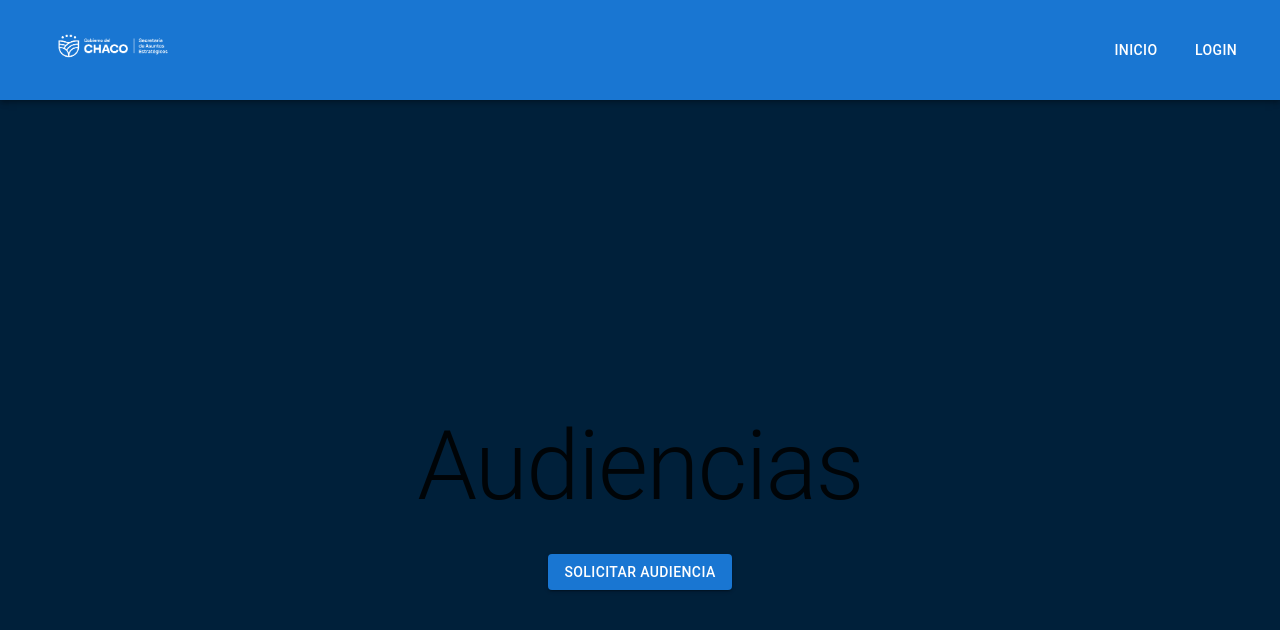
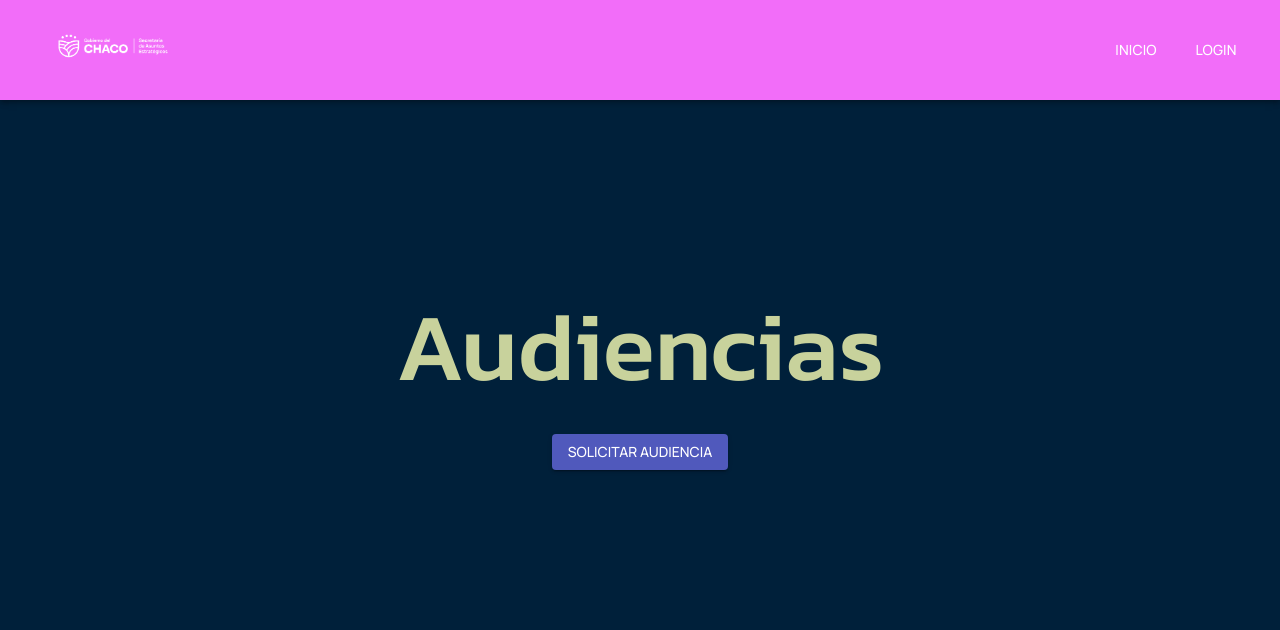
Before and after one commit to sanchezchandialf/AudienciaS, a React (Vite) app: page / in a window 1280 px wide. Shown: the top 630 px of the page. Built offline with nearby package versions, Linux system fonts and the light colour scheme.

Commit message:
solucionado fuentes

```diff
--- a/index.html
+++ b/index.html
@@ -4,11 +4,19 @@
     <meta charset="UTF-8" />
     <link rel="icon" type="image/svg+xml" href="/vite.svg" />
 
-    <link rel="preconnect" href="https://fonts.googleapis.com">
-    <link rel="preconnect" href="https://fonts.gstatic.com" crossorigin>
-    <link href="https://fonts.googleapis.com/css2?family=Kanit:ital,wght@0,100;0,200;0,300;0,400;0,500;0,600;0,700;0,800;0,900;1,100;1,200;1,300;1,400;1,500;1,600;1,700;1,800;1,900&family=Manrope:wght@200..800&display=swap" rel="stylesheet">
     <meta name="viewport" content="width=device-width, initial-scale=1.0" />
-
+    <link rel="preconnect" href="https://fonts.googleapis.com" />
+    <link rel="preconnect" href="https://fonts.gstatic.com" crossorigin />
+    <link
+      href="https://fonts.googleapis.com/css2?family=Kanit:ital,wght@0,100;0,200;0,300;0,400;0,500;0,600;0,700;0,800;0,900;1,100;1,200;1,300;1,400;1,500;1,600;1,700;1,800;1,900&family=Manrope:wght@200..800&display=swap"
+      rel="stylesheet"
+    />
+    <link rel="preconnect" href="https://fonts.googleapis.com" />
+    <link rel="preconnect" href="https://fonts.gstatic.com" crossorigin />
+    <link
+      href="https://fonts.googleapis.com/css2?family=Kanit:ital,wght@0,100;0,200;0,300;0,400;0,500;0,600;0,700;0,800;0,900;1,100;1,200;1,300;1,400;1,500;1,600;1,700;1,800;1,900&family=Manrope:wght@200..800&display=swap"
+      rel="stylesheet"
+    />
     <title>Audiencia</title>
   </head>
   <body>
--- a/src/App.tsx
+++ b/src/App.tsx
@@ -3,7 +3,7 @@
 import Home from "./features/home/home";
 import LoginPage from "./features/authentication/login";
 import Form from "./features/form/form";
-import { GlobalStyles } from '@mui/material';
+import { GlobalStyles } from "@mui/material";
 
 interface menuItems {
   text: string;
@@ -20,12 +20,12 @@
       <Navbar menuItems={menuItems} />
       <GlobalStyles
         styles={{
-          'body': {
+          body: {
             margin: 0,
             padding: 0,
-            minHeight: '100vh',
-            backgroundColor: '#00203a',
-          }
+            minHeight: "100vh",
+            backgroundColor: "#00203a",
+          },
         }}
       />
       <Routes>
--- a/src/features/home/home.tsx
+++ b/src/features/home/home.tsx
@@ -14,12 +14,12 @@
         flexDirection: "column",
         justifyContent: "center",
         alignItems: "center",
-        height: "100vh",
+        height: "70vh",
         textAlign: "center",
         gap: 4,
       }}
     >
-      <Typography variant="h1" component="h1">
+      <Typography variant="h1" color="#c8d29c">
         Audiencias
       </Typography>
       <Button variant="contained" onClick={() => handleredirect()}>
--- a/src/main.tsx
+++ b/src/main.tsx
@@ -1,16 +1,18 @@
 import { StrictMode } from "react";
 import { createRoot } from "react-dom/client";
-import "./index.css";
+
 import App from "./App.tsx";
 import { CssBaseline, ThemeProvider } from "@mui/material";
 import { BrowserRouter } from "react-router-dom";
 import theme from "./shared/components/theme.tsx";
+
 createRoot(document.getElementById("root")!).render(
   <StrictMode>
     <BrowserRouter>
       <CssBaseline />
-      <ThemeProvider theme={theme}/>
-      <App />
+      <ThemeProvider theme={theme}>
+        <App />
+      </ThemeProvider>
     </BrowserRouter>
   </StrictMode>
 );
--- a/src/shared/components/navbar.tsx
+++ b/src/shared/components/navbar.tsx
@@ -27,7 +27,7 @@
 
   return (
     <>
-      <AppBar position="static">
+      <AppBar position="static" sx={{ backgroundColor: "#f26df9" }}>
         <Toolbar>
           <Box sx={{ display: "flex", alignItems: "center", flexGrow: 1 }}>
             <IconButton
@@ -44,7 +44,11 @@
               <img
                 src={LogoS}
                 alt="Logo"
-                style={{ height: '100px', marginRight: '16px', objectFit: 'contain' }}
+                style={{
+                  height: "100px",
+                  marginRight: "16px",
+                  objectFit: "contain",
+                }}
               />
             </Box>
           </Box>
--- a/src/shared/components/theme.tsx
+++ b/src/shared/components/theme.tsx
@@ -113,7 +113,6 @@
       },
     },
   },
-  },
-);
+});
 
 export default theme;
```
Also changed, not shown: src/index.css (deleted). Lines whose indentation alone changed are shown as unchanged.
